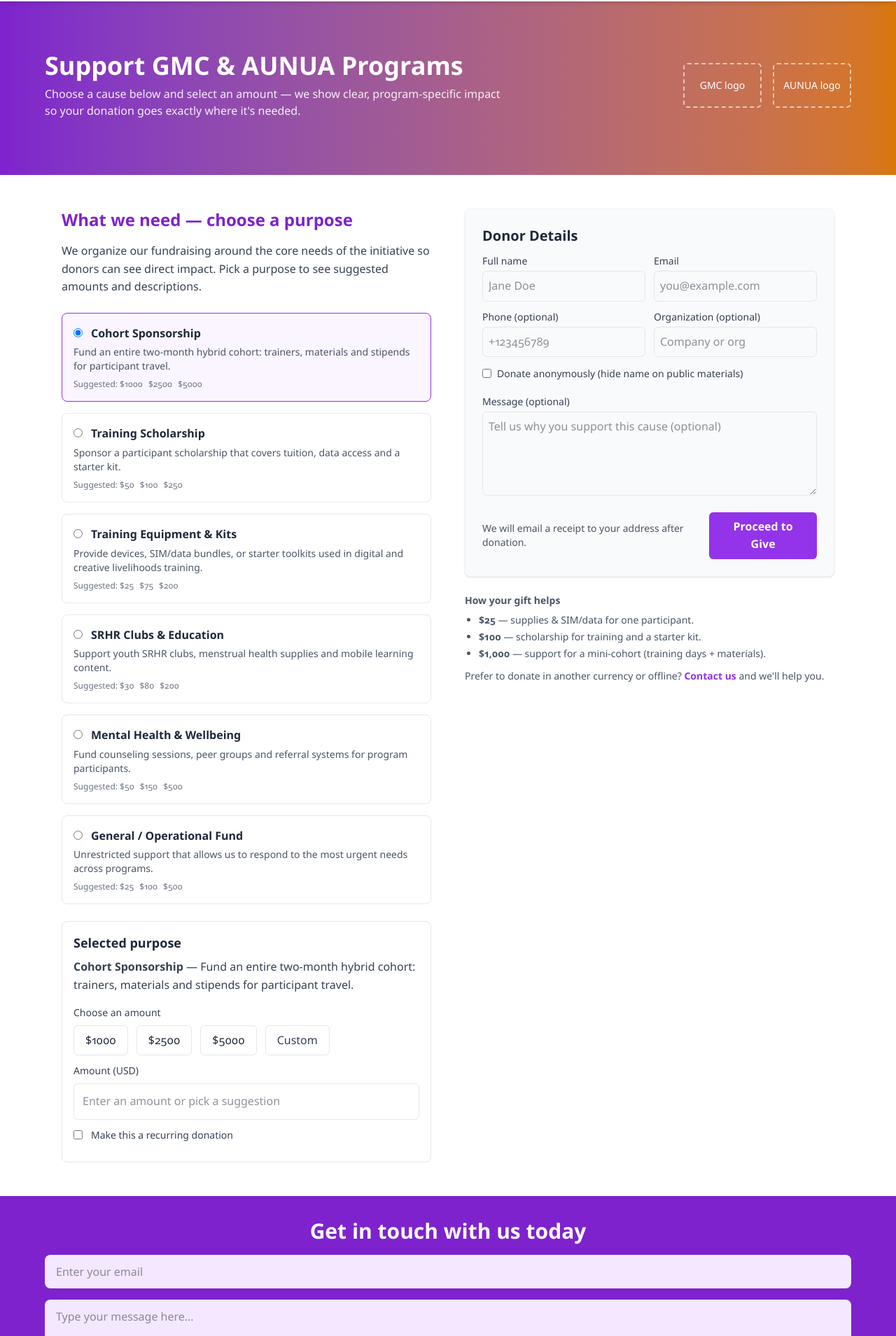
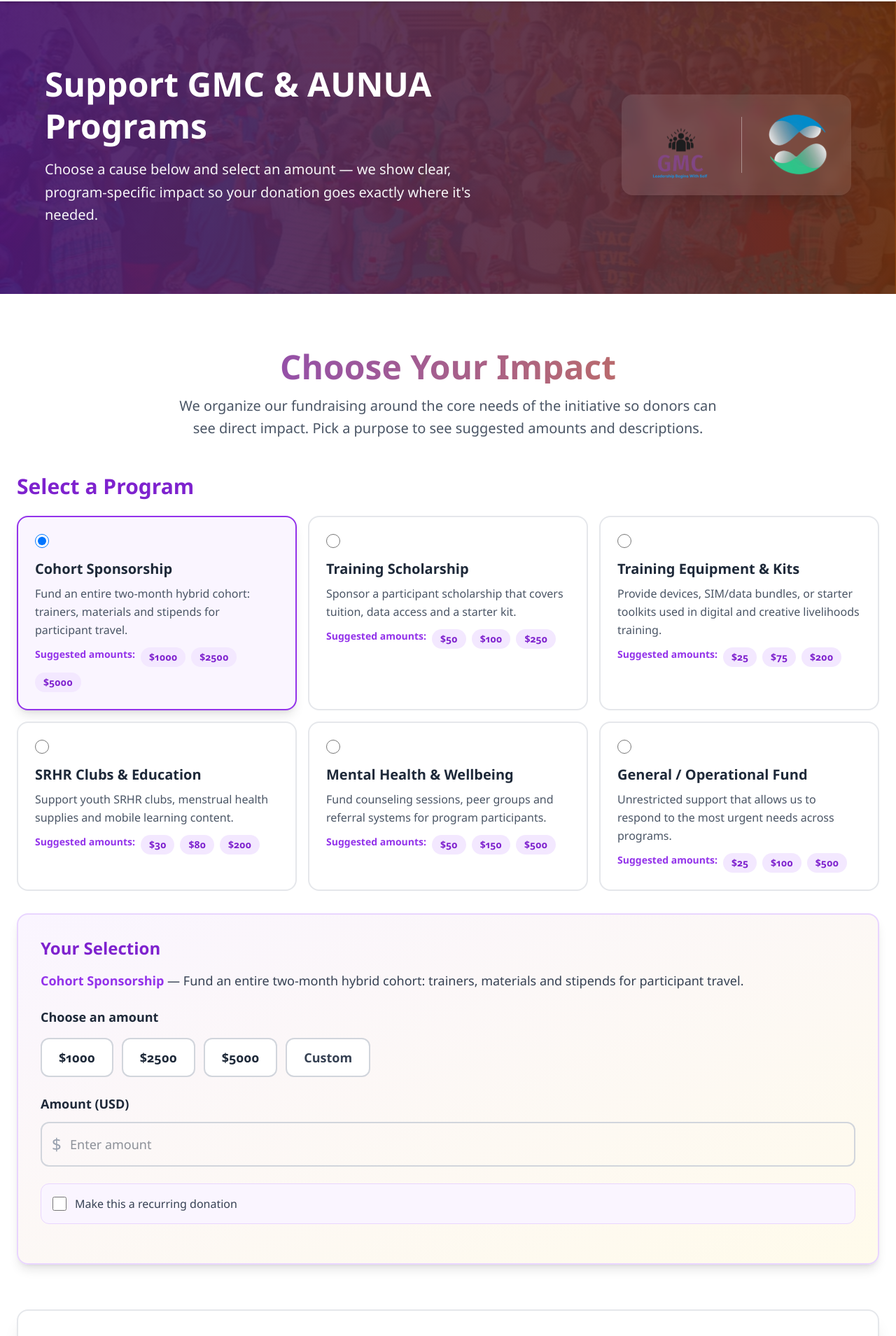
Before and after one commit to Mmadiba724/tiqvah, a React (Vite) app: page /tiqvah/donations in a window 1280 px wide. Shown: the part 70-1979 px from the top of the page at 70% size. Built offline with nearby package versions, Linux system fonts and the light colour scheme.

Commit message:
worked on donations page

```diff
--- a/src/components/Donations.jsx
+++ b/src/components/Donations.jsx
@@ -1,5 +1,13 @@
-import React, { useState } from "react"
+import React, { useState, useEffect, useRef } from "react"
 import { Link } from "react-router-dom"
+import { DollarSign, GraduationCap, Users } from 'lucide-react'
+import gsap from 'gsap'
+import { ScrollTrigger } from 'gsap/ScrollTrigger'
+import gmcLogo from '../assets/images/gmc/gmcLogo.svg'
+import aunuaLogo from '../assets/images/gmc/aunua.svg'
+import heroBg from '../assets/images/gmc/Picture1.png'
+
+gsap.registerPlugin(ScrollTrigger)
 
 const PROGRAM_PURPOSES = [
 	{
@@ -57,6 +65,44 @@ const Donations = () => {
 
 	const [errors, setErrors] = useState({})
 	const [submitted, setSubmitted] = useState(false)
+	const sectionsRef = useRef([])
+
+	// GSAP Scroll Animations
+	useEffect(() => {
+		sectionsRef.current.forEach((section) => {
+			if (section) {
+				gsap.fromTo(
+					section,
+					{
+						opacity: 0,
+						y: 60,
+					},
+					{
+						opacity: 1,
+						y: 0,
+						duration: 1,
+						ease: 'power3.out',
+						scrollTrigger: {
+							trigger: section,
+							start: 'top 80%',
+							end: 'top 50%',
+							toggleActions: 'play none none reverse',
+						},
+					}
+				)
+			}
+		})
+
+		return () => {
+			ScrollTrigger.getAll().forEach((trigger) => trigger.kill())
+		}
+	}, [])
+
+	const addToRefs = (el) => {
+		if (el && !sectionsRef.current.includes(el)) {
+			sectionsRef.current.push(el)
+		}
+	}
 
 	const setField = (key, value) => {
 		setForm(prev => ({ ...prev, [key]: value }))
@@ -111,65 +157,98 @@ const Donations = () => {
 	return (
 		<section className="bg-white text-gray-800">
 			{/* Hero + logos */}
-			<div className="bg-gradient-to-r from-purple-700 to-amber-600 text-white py-12 md:py-20 px-6">
-				<div className="max-w-6xl mx-auto flex flex-col md:flex-row items-center justify-between gap-6">
-					<div>
-						<h1 className="text-2xl md:text-4xl font-bold">Support GMC & AUNUA Programs</h1>
-						<p className="mt-2 text-sm md:text-base text-white/90 max-w-2xl">Choose a cause below and select an amount — we show clear, program-specific impact so your donation goes exactly where it's needed.</p>
+			<div ref={addToRefs} className="relative bg-gradient-to-r from-purple-700 to-amber-600 text-white py-16 md:py-24 px-6 overflow-hidden">
+				{/* Background Image */}
+				<div className="absolute inset-0">
+					<img
+						src={heroBg}
+						alt="GMC Community"
+						className="w-full h-full object-cover"
+						style={{ filter: 'brightness(0.3)' }}
+					/>
+					<div className="absolute inset-0 bg-gradient-to-r from-purple-900/80 to-amber-900/80"></div>
 				</div>
-					<div className="flex gap-4">
-						<div className="w-28 h-16 border-2 border-dashed border-white/60 rounded-md flex items-center justify-center text-sm">GMC logo</div>
-						<div className="w-28 h-16 border-2 border-dashed border-white/60 rounded-md flex items-center justify-center text-sm">AUNUA logo</div>
+
+				{/* Content */}
+				<div className="relative z-10 max-w-6xl mx-auto">
+					<div className="flex flex-col md:flex-row items-center justify-between gap-8">
+						<div className="flex-1">
+							<h1 className="text-3xl md:text-5xl font-bold leading-tight mb-4">Support GMC & AUNUA Programs</h1>
+							<p className="text-lg md:text-xl text-white/95 max-w-2xl leading-relaxed">Choose a cause below and select an amount — we show clear, program-specific impact so your donation goes exactly where it's needed.</p>
+						</div>
+
+						{/* Logos */}
+						<div className="flex items-center gap-6 bg-white/10 backdrop-blur-sm rounded-2xl p-6 shadow-xl">
+							<img src={gmcLogo} alt="GMC Logo" className="h-20 md:h-24 w-auto object-contain" />
+							<div className="w-px h-20 bg-white/40"></div>
+							<img src={aunuaLogo} alt="AUNUA Logo" className="h-20 md:h-24 w-auto object-contain" />
+						</div>
 					</div>
 				</div>
 			</div>
 
-			<div className="max-w-6xl mx-auto py-12 px-6 grid lg:grid-cols-2 gap-12">
-				{/* Left: purpose + info */}
+			{/* Main Content */}
+			<div ref={addToRefs} className="max-w-7xl mx-auto py-16 md:py-20 px-6">
+				{/* Section Header */}
+				<div className="text-center mb-12">
+					<h2 className="text-4xl md:text-5xl font-bold text-transparent bg-clip-text bg-gradient-to-r from-purple-700 to-amber-600 mb-4">Choose Your Impact</h2>
+					<p className="text-lg md:text-xl text-gray-600 max-w-3xl mx-auto leading-relaxed">We organize our fundraising around the core needs of the initiative so donors can see direct impact. Pick a purpose to see suggested amounts and descriptions.</p>
+				</div>
+
+				{/* Selection */}
 				<div>
-					<h2 className="text-2xl font-bold text-purple-700 mb-4">What we need — choose a purpose</h2>
-					<p className="text-gray-700 mb-6">We organize our fundraising around the core needs of the initiative so donors can see direct impact. Pick a purpose to see suggested amounts and descriptions.</p>
+					<h3 className="text-2xl md:text-3xl font-bold text-purple-700 mb-6">Select a Program</h3>
 
-					<div className="space-y-4 mb-6">
+					<div className="grid grid-cols-1 md:grid-cols-3 gap-4 mb-8">
 							{PROGRAM_PURPOSES.map(p => (
-							<label key={p.id} className={`block p-4 rounded-lg border ${form.purpose === p.id ? 'border-purple-600 bg-purple-50' : 'border-gray-200'} cursor-pointer`}>
-								<input type="radio" name="purpose" value={p.id} checked={form.purpose === p.id} onChange={() => setField('purpose', p.id)} className="mr-3" />
-								<span className="font-semibold">{p.name}</span>
-								<div className="text-sm text-gray-600 mt-1">{p.desc}</div>
-								<div className="text-xs text-gray-500 mt-2">Suggested: {p.suggested.map((s,i) => <span key={i} className="mr-2">${s}</span>)}</div>
+								<label key={p.id} className={`block p-6 rounded-2xl border-2 transition-all duration-300 ${form.purpose === p.id ? 'border-purple-600 bg-purple-50 shadow-lg' : 'border-gray-200 hover:border-purple-300 hover:shadow-md'} cursor-pointer h-full`}>
+									<div className="flex flex-col gap-4 h-full">
+										<input type="radio" name="purpose" value={p.id} checked={form.purpose === p.id} onChange={() => setField('purpose', p.id)} className="w-5 h-5 text-purple-600" />
+										<div className="flex-1">
+											<span className="text-lg md:text-xl font-bold text-gray-800 block mb-2">{p.name}</span>
+											<div className="text-base text-gray-600 mb-3 leading-relaxed">{p.desc}</div>
+											<div className="flex flex-wrap gap-2 text-sm">
+												<span className="text-purple-600 font-semibold">Suggested amounts:</span>
+												{p.suggested.map((s,i) => <span key={i} className="bg-purple-100 text-purple-700 px-3 py-1 rounded-full font-semibold">${s}</span>)}
+											</div>
+										</div>
+									</div>
 								</label>
 							))}
 						</div>
 
-					<div className="rounded-lg border border-gray-200 p-4">
-						<h3 className="text-lg font-semibold mb-2">Selected purpose</h3>
-						<p className="text-gray-700 mb-4"><strong>{currentPurpose?.name}</strong> — {currentPurpose?.desc}</p>
+						<div className="rounded-2xl bg-gradient-to-br from-purple-50 to-amber-50 border-2 border-purple-200 p-6 md:p-8 shadow-lg">
+							<h3 className="text-xl md:text-2xl font-bold text-purple-700 mb-4">Your Selection</h3>
+							<p className="text-base md:text-lg text-gray-700 mb-6"><strong className="text-purple-600">{currentPurpose?.name}</strong> — {currentPurpose?.desc}</p>
 
-						<div className="mb-3">
-							<label className="block text-sm font-medium text-gray-700 mb-2">Choose an amount</label>
+							<div className="mb-6">
+								<label className="block text-base md:text-lg font-semibold text-gray-800 mb-4">Choose an amount</label>
 								<div className="flex flex-wrap gap-3">
 									{(currentPurpose?.suggested || []).map(a => (
-									<button type="button" key={a} onClick={() => onPreset(a)} className={`px-4 py-2 rounded-md border ${form.preset === a ? 'bg-purple-600 text-white' : 'bg-white text-gray-800 border-gray-200'}`}>${a}</button>
+										<button type="button" key={a} onClick={() => onPreset(a)} className={`px-6 py-3 text-lg rounded-xl border-2 font-semibold transition-all duration-300 ${form.preset === a ? 'bg-purple-600 text-white border-purple-600 shadow-lg' : 'bg-white text-gray-800 border-gray-300 hover:border-purple-400 hover:shadow-md'}`}>${a}</button>
 									))}
-								<button type="button" onClick={() => { setField('preset', null); setField('amount', ''); }} className="px-4 py-2 rounded-md border bg-white text-gray-700 border-gray-200">Custom</button>
+									<button type="button" onClick={() => { setField('preset', null); setField('amount', ''); }} className="px-6 py-3 text-lg rounded-xl border-2 bg-white text-gray-700 border-gray-300 hover:border-purple-400 hover:shadow-md font-semibold transition-all duration-300">Custom</button>
 								</div>
 							</div>
 
-						<div className="mb-3">
-							<label className="block text-sm font-medium text-gray-700 mb-2">Amount (USD)</label>
-							<input type="number" value={form.amount} onChange={(e) => setField('amount', e.target.value)} className="w-full rounded-md border border-gray-200 p-3" placeholder="Enter an amount or pick a suggestion" />
-							{errors.amount && <p className="text-sm text-red-600 mt-1">{errors.amount}</p>}
+							<div className="mb-6">
+								<label className="block text-base md:text-lg font-semibold text-gray-800 mb-3">Amount (USD)</label>
+								<div className="relative">
+									<span className="absolute left-4 top-1/2 -translate-y-1/2 text-2xl text-gray-400">$</span>
+									<input type="number" value={form.amount} onChange={(e) => setField('amount', e.target.value)} className="w-full rounded-xl border-2 border-gray-300 p-4 pl-10 text-lg focus:border-purple-500 focus:ring-2 focus:ring-purple-200" placeholder="Enter amount" />
+								</div>
+								{errors.amount && <p className="text-base text-red-600 mt-2">{errors.amount}</p>}
 							</div>
 
-						<div className="flex items-center gap-3 mb-3">
-							<input id="recurring" type="checkbox" checked={form.recurring} onChange={(e) => setField('recurring', e.target.checked)} />
-							<label htmlFor="recurring" className="text-sm text-gray-700">Make this a recurring donation</label>
+							<div className="flex items-center gap-3 mb-6 p-4 bg-purple-50 rounded-xl border border-purple-200">
+								<input id="recurring" type="checkbox" checked={form.recurring} onChange={(e) => setField('recurring', e.target.checked)} className="w-5 h-5 text-purple-600" />
+								<label htmlFor="recurring" className="text-base font-medium text-gray-700">Make this a recurring donation</label>
 							</div>
 
 							{form.recurring && (
-							<div className="mb-3">
-								<label className="block text-sm font-medium text-gray-700 mb-2">Frequency</label>
-								<select value={form.frequency} onChange={(e)=>setField('frequency', e.target.value)} className="w-full rounded-md border border-gray-200 p-3">
+								<div className="mb-6">
+									<label className="block text-base md:text-lg font-semibold text-gray-800 mb-3">Frequency</label>
+									<select value={form.frequency} onChange={(e)=>setField('frequency', e.target.value)} className="w-full rounded-xl border-2 border-gray-300 p-4 text-lg focus:border-purple-500 focus:ring-2 focus:ring-purple-200">
 										<option value="monthly">Monthly</option>
 										<option value="quarterly">Quarterly</option>
 										<option value="yearly">Yearly</option>
@@ -179,61 +258,89 @@ const Donations = () => {
 						</div>
 					</div>
 
-				{/* Right: donor form and notes */}
+					{/* donor form and notes */}
+					<div className="mt-12 md:mt-16">
+						<form onSubmit={onSubmit} className="bg-white rounded-2xl p-6 md:p-8 border-2 border-gray-200 shadow-xl">
+							<h3 className="text-2xl md:text-3xl font-bold text-purple-700 mb-6">Your Information</h3>
+
+							<div className="grid grid-cols-1 sm:grid-cols-2 gap-4 mb-4">
 								<div>
-					<form onSubmit={onSubmit} className="bg-gray-50 rounded-lg p-6 border border-gray-100 shadow-sm">
-						<h3 className="text-xl font-semibold mb-3">Donor Details</h3>
-
-						<div className="grid grid-cols-1 sm:grid-cols-2 gap-3">
-							<div>
-								<label className="block text-sm text-gray-700 mb-1">Full name</label>
-								<input type="text" value={form.name} onChange={(e)=>setField('name', e.target.value)} className="w-full rounded-md border border-gray-200 p-2" placeholder="Jane Doe" />
-								{errors.name && <p className="text-sm text-red-600">{errors.name}</p>}
+									<label className="block text-base font-semibold text-gray-700 mb-2">Full name</label>
+									<input type="text" value={form.name} onChange={(e)=>setField('name', e.target.value)} className="w-full rounded-xl border-2 border-gray-300 p-3 text-base focus:border-purple-500 focus:ring-2 focus:ring-purple-200" placeholder="Nyanzi Doe" />
+									{errors.name && <p className="text-base text-red-600 mt-1">{errors.name}</p>}
 								</div>
 								<div>
-								<label className="block text-sm text-gray-700 mb-1">Email</label>
-								<input type="email" value={form.email} onChange={(e)=>setField('email', e.target.value)} className="w-full rounded-md border border-gray-200 p-2" placeholder="you@example.com" />
-								{errors.email && <p className="text-sm text-red-600">{errors.email}</p>}
+									<label className="block text-base font-semibold text-gray-700 mb-2">Email</label>
+									<input type="email" value={form.email} onChange={(e)=>setField('email', e.target.value)} className="w-full rounded-xl border-2 border-gray-300 p-3 text-base focus:border-purple-500 focus:ring-2 focus:ring-purple-200" placeholder="you@example.com" />
+									{errors.email && <p className="text-base text-red-600 mt-1">{errors.email}</p>}
 								</div>
 							</div>
 
-						<div className="grid grid-cols-1 sm:grid-cols-2 gap-3 mt-3">
+							<div className="grid grid-cols-1 sm:grid-cols-2 gap-4 mb-4">
 								<div>
-								<label className="block text-sm text-gray-700 mb-1">Phone (optional)</label>
-								<input type="tel" value={form.phone} onChange={(e)=>setField('phone', e.target.value)} className="w-full rounded-md border border-gray-200 p-2" placeholder="+123456789" />
+									<label className="block text-base font-semibold text-gray-700 mb-2">Phone (optional)</label>
+									<input type="tel" value={form.phone} onChange={(e)=>setField('phone', e.target.value)} className="w-full rounded-xl border-2 border-gray-300 p-3 text-base focus:border-purple-500 focus:ring-2 focus:ring-purple-200" placeholder="+256770345678" />
 								</div>
 								<div>
-								<label className="block text-sm text-gray-700 mb-1">Organization (optional)</label>
-								<input type="text" value={form.organization} onChange={(e)=>setField('organization', e.target.value)} className="w-full rounded-md border border-gray-200 p-2" placeholder="Company or org" />
+									<label className="block text-base font-semibold text-gray-700 mb-2">Organization (optional)</label>
+									<input type="text" value={form.organization} onChange={(e)=>setField('organization', e.target.value)} className="w-full rounded-xl border-2 border-gray-300 p-3 text-base focus:border-purple-500 focus:ring-2 focus:ring-purple-200" placeholder="Company or org" />
 								</div>
 							</div>
 
-						<div className="mt-3">
-							<label className="inline-flex items-center">
-								<input type="checkbox" checked={form.anonymous} onChange={(e)=>setField('anonymous', e.target.checked)} />
-								<span className="ml-2 text-sm text-gray-700">Donate anonymously (hide name on public materials)</span>
+							<div className="mb-5 p-4 bg-amber-50 rounded-xl border border-amber-200">
+								<label className="inline-flex items-center cursor-pointer">
+									<input type="checkbox" checked={form.anonymous} onChange={(e)=>setField('anonymous', e.target.checked)} className="w-5 h-5 text-purple-600" />
+									<span className="ml-3 text-base font-medium text-gray-700">Donate anonymously (hide name on public materials)</span>
 								</label>
 							</div>
 
-						<div className="mt-4">
-							<label className="block text-sm text-gray-700 mb-1">Message (optional)</label>
-							<textarea value={form.message} onChange={(e)=>setField('message', e.target.value)} className="w-full rounded-md border border-gray-200 p-2" rows={4} placeholder="Tell us why you support this cause (optional)"></textarea>
+							<div className="mb-6">
+								<label className="block text-base font-semibold text-gray-700 mb-2">Message (optional)</label>
+								<textarea value={form.message} onChange={(e)=>setField('message', e.target.value)} className="w-full rounded-xl border-2 border-gray-300 p-4 text-base focus:border-purple-500 focus:ring-2 focus:ring-purple-200" rows={4} placeholder="Tell us why you support this cause (optional)"></textarea>
 							</div>
 
-						<div className="mt-4 flex items-center justify-between">
-							<div className="text-sm text-gray-600">We will email a receipt to your address after donation.</div>
-							<button type="submit" className="bg-purple-600 text-white px-5 py-2 rounded-md font-semibold">Proceed to Give</button>
+							<div className="border-t-2 border-gray-200 pt-6">
+								<p className="text-base text-gray-600 mb-4">We will email a receipt to your address after donation.</p>
+								<button type="submit" className="w-full bg-gradient-to-r from-purple-600 to-amber-600 text-white px-8 py-4 rounded-xl font-bold text-lg hover:from-purple-700 hover:to-amber-700 transition-all duration-300 shadow-lg hover:shadow-xl transform hover:-translate-y-1">
+									Proceed to Give →
+								</button>
 							</div>
 						</form>
 
-					<div className="mt-6 text-sm text-gray-600">
-						<h4 className="font-semibold mb-2">How your gift helps</h4>
-						<ul className="list-disc pl-5 space-y-1">
-							<li><strong>$25</strong> — supplies & SIM/data for one participant.</li>
-							<li><strong>$100</strong> — scholarship for training and a starter kit.</li>
-							<li><strong>$1,000</strong> — support for a mini-cohort (training days + materials).</li>
+						<div className="mt-16 md:mt-20 bg-gradient-to-br from-purple-50 to-amber-50 rounded-2xl p-6 md:p-8 border-2 border-purple-200 shadow-lg">
+							<h4 className="text-xl md:text-2xl font-bold text-purple-700 mb-4">Impact of Your Gift</h4>
+							<ul className="space-y-3">
+								<li className="flex items-start gap-3">
+									<div className="w-12 h-12 bg-gradient-to-br from-purple-500 to-purple-600 rounded-xl flex items-center justify-center flex-shrink-0 shadow-md">
+										<DollarSign className="w-6 h-6 text-white" />
+									</div>
+									<div>
+										<strong className="text-lg text-purple-600">$25</strong>
+										<p className="text-base text-gray-700">Supplies & SIM/data for one participant</p>
+									</div>
+								</li>
+								<li className="flex items-start gap-3">
+									<div className="w-12 h-12 bg-gradient-to-br from-amber-500 to-amber-600 rounded-xl flex items-center justify-center flex-shrink-0 shadow-md">
+										<GraduationCap className="w-6 h-6 text-white" />
+									</div>
+									<div>
+										<strong className="text-lg text-purple-600">$100</strong>
+										<p className="text-base text-gray-700">Scholarship for training and a starter kit</p>
+									</div>
+								</li>
+								<li className="flex items-start gap-3">
+									<div className="w-12 h-12 bg-gradient-to-br from-green-500 to-green-600 rounded-xl flex items-center justify-center flex-shrink-0 shadow-md">
+										<Users className="w-6 h-6 text-white" />
+									</div>
+									<div>
+										<strong className="text-lg text-purple-600">$1,000</strong>
+										<p className="text-base text-gray-700">Support for a mini-cohort (training days + materials)</p>
+									</div>
+								</li>
 							</ul>
-						<p className="mt-3">Prefer to donate in another currency or offline? <Link to="/contact" className="text-purple-600 font-semibold">Contact us</Link> and we'll help you.</p>
+							<div className="mt-6 p-4 bg-white rounded-xl border border-purple-200">
+								<p className="text-base text-gray-700">Prefer to donate in another currency or offline? <Link to="/contact" className="text-purple-600 font-bold hover:underline">Contact us</Link> and we'll help you.</p>
+							</div>
 						</div>
 					</div>
 				</div>
```
Lines whose indentation alone changed are shown as unchanged.
